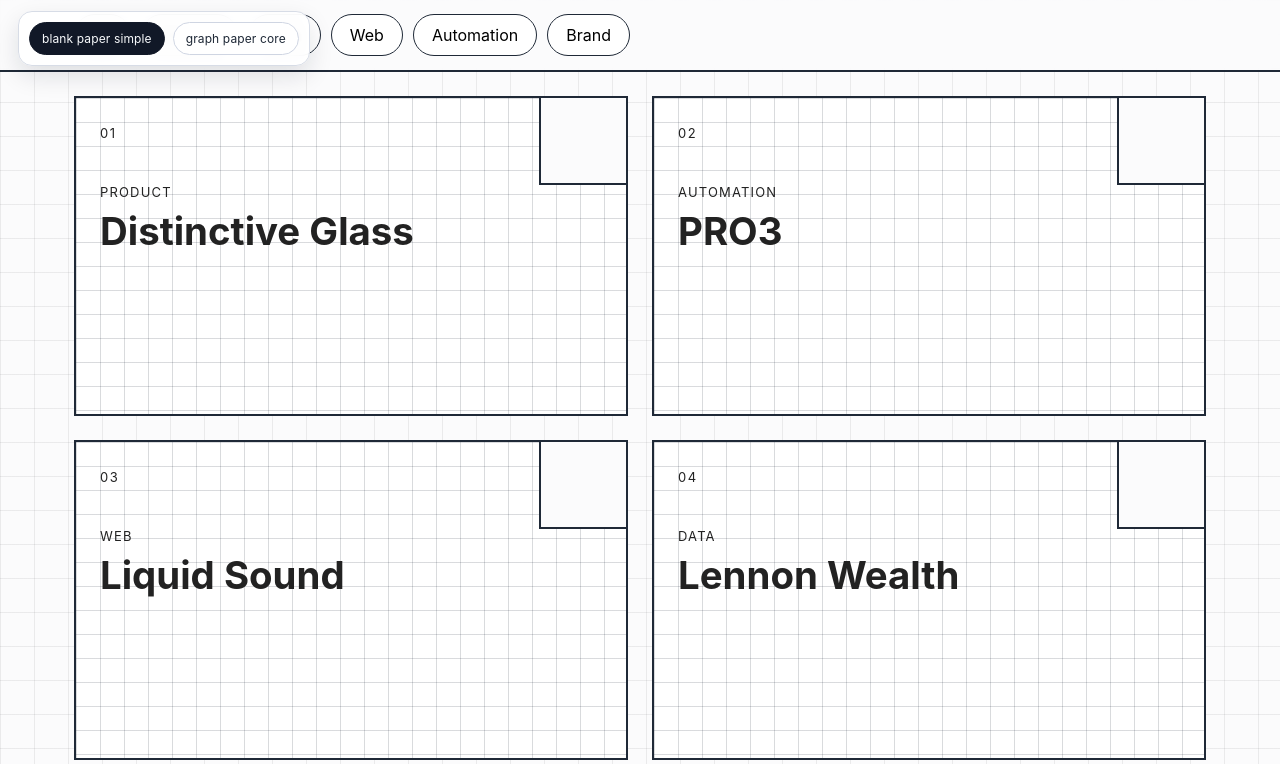
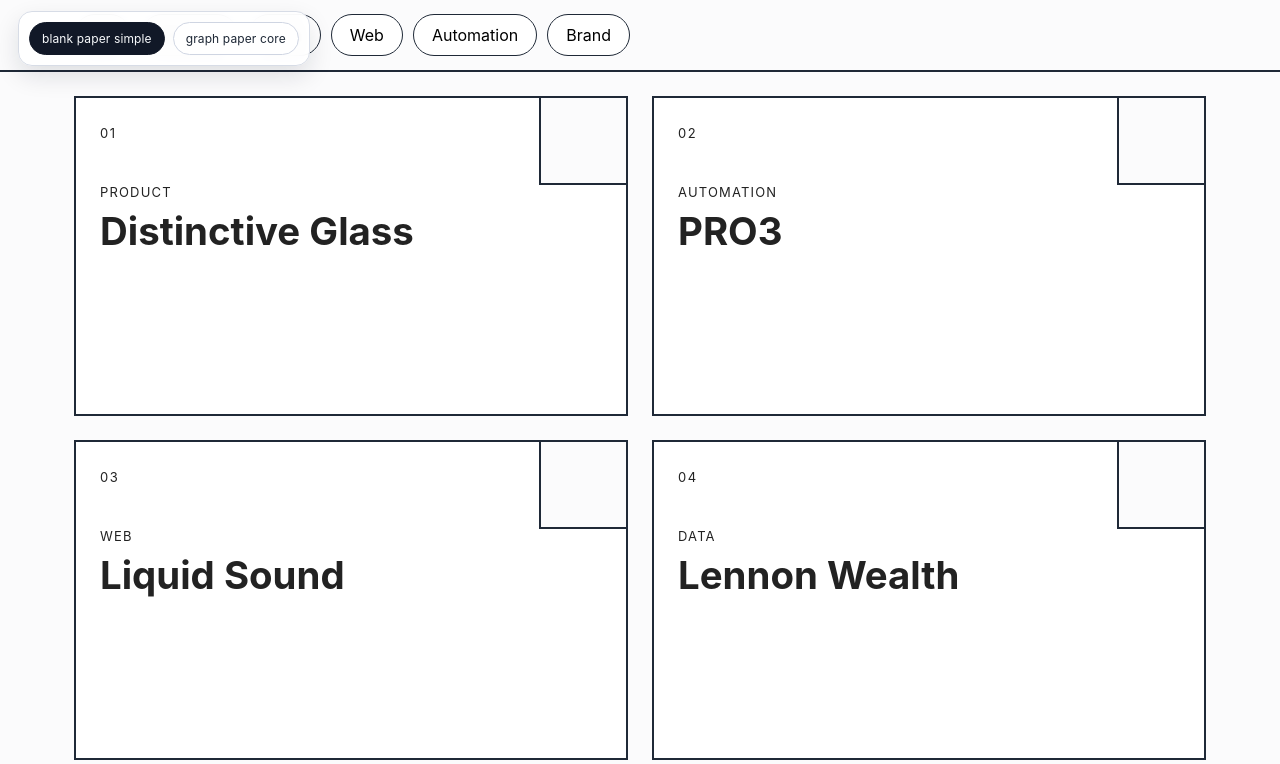
Before and after one commit to puleri/alpath, a Next.js app: page /our-work in a window 1280 px wide. Shown: the part 716-1480 px from the top of the page. Built offline with nearby package versions, Linux system fonts and the light colour scheme; a web font is replaced by a local one.

Commit message:
Fix our-work theme styles for paper mode switcher

```diff
--- a/src/app/globals.css
+++ b/src/app/globals.css
@@ -3688,11 +3688,7 @@ tbody tr:hover td {
 
 .our-work-page {
   padding: 140px 0 90px;
-  background:
-    linear-gradient(to right, rgba(39, 39, 42, 0.08) 1px, transparent 1px),
-    linear-gradient(to bottom, rgba(39, 39, 42, 0.08) 1px, transparent 1px),
-    #fbfbfc;
-  background-size: 34px 34px, 34px 34px, auto;
+  background: #fbfbfc;
 }
 
 .our-work-hero {
@@ -3761,11 +3757,7 @@ tbody tr:hover td {
   padding: 24px;
   border: 2px solid #1f2937;
   position: relative;
-  background:
-    linear-gradient(to right, rgba(31, 41, 55, 0.17) 1px, transparent 1px),
-    linear-gradient(to bottom, rgba(31, 41, 55, 0.17) 1px, transparent 1px),
-    #ffffff;
-  background-size: 24px 24px;
+  background: #ffffff;
   overflow: hidden;
   isolation: isolate;
 }
@@ -3922,6 +3914,23 @@ body[data-theme="graph-paper-core"] {
     linear-gradient(90deg, rgba(59, 79, 130, 0.18) 1px, transparent 1px);
   background-size: 28px 28px, 28px 28px, 112px 112px, 112px 112px;
   background-position: -1px -1px;
+}
+
+
+body[data-theme="graph-paper-core"] .our-work-page {
+  background:
+    linear-gradient(to right, rgba(39, 39, 42, 0.08) 1px, transparent 1px),
+    linear-gradient(to bottom, rgba(39, 39, 42, 0.08) 1px, transparent 1px),
+    #fbfbfc;
+  background-size: 34px 34px, 34px 34px, auto;
+}
+
+body[data-theme="graph-paper-core"] .portfolio-card {
+  background:
+    linear-gradient(to right, rgba(31, 41, 55, 0.17) 1px, transparent 1px),
+    linear-gradient(to bottom, rgba(31, 41, 55, 0.17) 1px, transparent 1px),
+    #ffffff;
+  background-size: 24px 24px;
 }
 
 body[data-theme="graph-paper-core"] .hero-video-backdrop,
```
